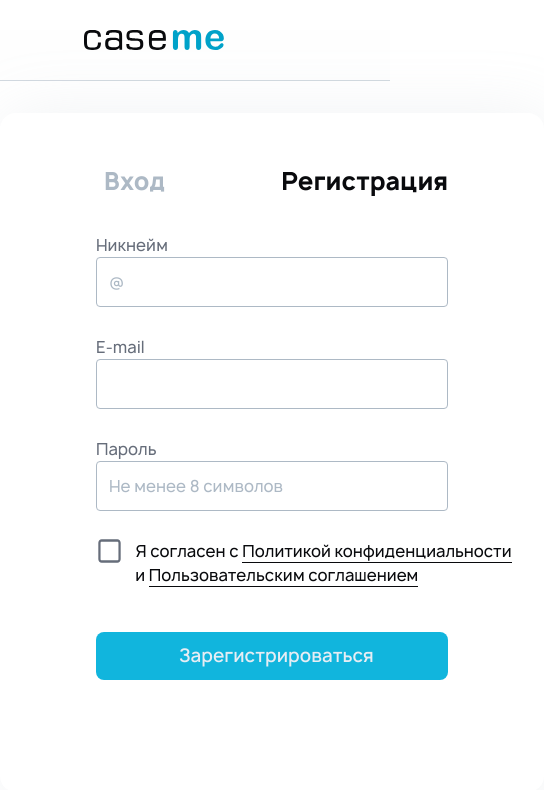
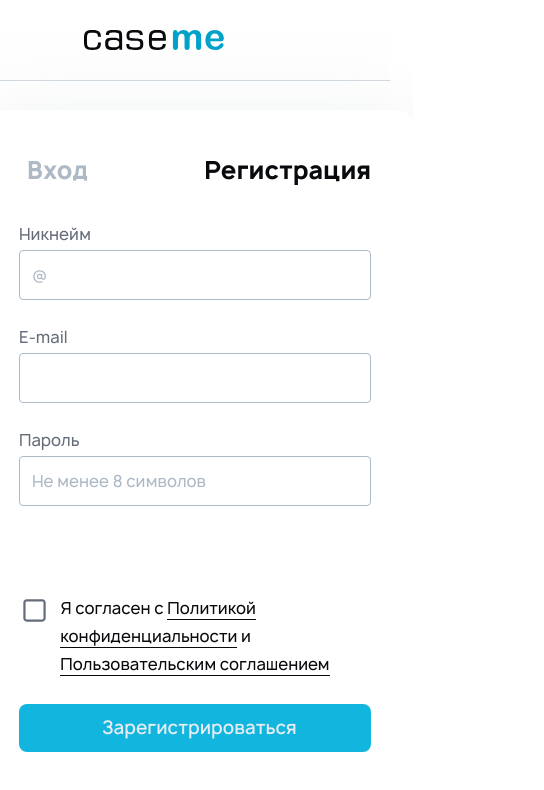
Before and after one commit to VadimVolkovsky/case_me, a React (Create React App) app in the folder frontend/case_me/: page /signup in a window 390 px wide. Shown: the top 790 px of the page, 544 px wide, since content can reach past the window. Built offline with nearby package versions, Linux system fonts and the light colour scheme.

Commit message:
feat: register-adaptive

```diff
--- a/frontend/case_me/src/components/Checkbox/Checkbox.css
+++ b/frontend/case_me/src/components/Checkbox/Checkbox.css
@@ -13,7 +13,7 @@
   display: inline-block;
   width: 23.33px;
   height: 23.33px;
-  margin: 0px 14px 24px 2px;
+  margin: 0px 14px 51px 2px;
   cursor: pointer;
 }
 
--- a/frontend/case_me/src/components/PrivacyPolicy/PrivacyPolicy.css
+++ b/frontend/case_me/src/components/PrivacyPolicy/PrivacyPolicy.css
@@ -8,6 +8,24 @@
   color: #000000;
   line-height: 24px;
   text-align: left;
+}
+
+@media (max-width: 1024px) {
+  .content {
+    max-width: 732px;
+  }
+}
+
+@media (max-width: 768px) {
+  .content {
+    max-width: 728px;
+  }
+}
+
+@media (max-width: 360px) {
+  .content {
+    max-width: 328px;
+  }
 }
 
 .title {
--- a/frontend/case_me/src/components/Register/Register.css
+++ b/frontend/case_me/src/components/Register/Register.css
@@ -4,17 +4,56 @@
 }
 
 .registration {
-  max-width: 544px;
-  margin: 32px auto 0;
-  padding: 48px 96px 56px;
+  min-width: 544px;
+  height: 660px;
+  margin: 16px auto 0;
+  padding: 48px 0 0;
   box-shadow: 5px 5px 70px rgba(173, 185, 197, 0.2);
   border-radius: 16px;
 }
 
+@media (min-height: 814px) {
+  .registration {
+    margin-top: 40px;
+    position: absolute;
+    top: 50%;
+    left: 50%;
+    transform: translate(-50%, -50%);
+  }
+}
+
+@media (max-width: 768px) {
+  .registration {
+    height: 656px;
+  }
+}
+
+@media (max-width: 600px) {
+  .registration {
+    min-width: 436px;
+  }
+}
+
+@media (max-width: 360px) {
+  .registration {
+    min-width: 328px;
+    height: 640px;
+  }
+}
+
 .registration__info {
   max-width: 352px;
+  height: 348px;
   margin: 0 auto;
   box-sizing: border-box;
+  position: relative;
+}
+
+@media (max-width: 360px) {
+  .registration__info {
+    max-width: 288px;
+    height: 284px;
+  }
 }
 
 .registration__links {
@@ -26,6 +65,12 @@
   justify-content: space-between;
 }
 
+@media (max-width: 1024px) {
+  .registration__links {
+    padding-top: 0;
+  }
+}
+
 .registration__link {
   text-decoration: none;
   font-weight: 800;
@@ -34,6 +79,12 @@
   color: #ADB9C5;
   margin: 0;
   padding: 0 0 0 8px;
+}
+
+@media (max-width: 360px) {
+  .registration__link {
+    font-size: 22px;
+  }
 }
 
 .registration__link_active {
@@ -73,7 +124,7 @@
   border-radius: 4px;
   height: 48px;
   padding: 0 0 0 12px;
-  margin: 0 0 28px 0;
+  margin: 4px 0 25px 0;
 }
 
 .registration__input::placeholder {
@@ -99,27 +150,48 @@
 }
 
 .registration__checkbox-form {
+  position: absolute;
+  bottom: -172px;
+  right: 0;
   display: flex;
   flex-direction: row;
   margin: 0;
   padding: 0;
+  max-width: 350px;
+}
+
+@media (max-width: 360px) {
+  .registration__checkbox-form {
+    max-width: 291px;
+    bottom: -231px;
+
+  }
 }
 
 .registration__policy-text {
   color: #090A0D;
   font-weight: 500;
   font-size: 16px;
-  line-height: 24px;
+  line-height: 28px;
   margin: 0;
   padding: 0;
-  min-width: 389px;
+  min-width: 350px;
   text-align: left;
 }
 
+@media (max-width: 360px) {
+  .registration__policy-text {
+    font-weight: 400;
+    font-size: 14px;
+    line-height: 24px;
+    min-width: 221px;
+  }
+}
+
 .registration__policy-link {
-border-bottom: 1px solid #090A0D;
-text-decoration: none;
-color: #090A0D;
+  border-bottom: 1px solid #090A0D;
+  text-decoration: none;
+  color: #090A0D;
 }
 
 .registration__policy-link:hover {
@@ -165,16 +237,29 @@ color: #090A0D;
 }
 
 .registration__submit-button {
+  position: absolute;
+  bottom: -246px;
+  right: 0;
   font-weight: 600;
   font-size: 18px;
   line-height: 24px;
   color: #E6EDF4;
   background: #11B5DD;
-  max-width: 100%;
+  max-width: 352px;
   padding: 12px 83px;
-  margin: 45px 0 56px;
+  margin: 30px 0 0;
   border-radius: 8px;
   border: none;
+}
+
+@media (max-width: 360px) {
+  .registration__submit-button {
+    bottom: -307px;
+    max-width: 288px;
+    padding: 12px 62.5px;
+    font-size: 16px;
+    font-weight: 500;
+  }
 }
 
 .registration__submit-button_disabled {
--- a/frontend/case_me/src/components/Register/Register.js
+++ b/frontend/case_me/src/components/Register/Register.js
@@ -82,14 +82,15 @@ function Register() {
   }
 
   // функция для валидации инпута пароля
+  const passwordRegex = /^[a-zA-Z0-9_-]+$/;
+
   const passwordHandler = (e) => {
     setPassword(e.target.value);
-    if (e.target.value.length < 8 || e.target.value.length > 50) {
-      setPasswordError('Длина пароля не может быть меньше 8 и больше 50 символов');
-      if (!e.target.value) {
-        setPasswordError('Поле не может быть пустым');
-      }
-    } else {
+    if (!e.target.value) {
+      setPasswordError('Поле не может быть пустым');
+    } else if (e.target.value.length < 8 || e.target.value.length > 50 || !passwordRegex.test(e.target.value)) {
+      setPasswordError('Только латиница (a-z), цифры (0-9), символы (_-), не меньше 8 и не больше 50 символов');
+    } else  {
       setPasswordError('');
     }
   }
@@ -187,6 +188,7 @@ function Register() {
                 ${passwordError === 'Длина пароля не может быть меньше 8 и больше 50 символов' ? 'registration__input-error-big' : ''}`}>{passwordError}</span>}
               </div>
 
+
               <div className="registration__checkbox-form">
                 <Checkbox
                   onChange={e => checkboxHandler(e)}
--- a/frontend/case_me/src/components/UserAgreement/UserAgreement.css
+++ b/frontend/case_me/src/components/UserAgreement/UserAgreement.css
@@ -8,6 +8,23 @@
   color: #000000;
   line-height: 24px;
   text-align: left;
+}
+
+@media (max-width: 1024px) {
+  .content {
+    max-width: 732px;
+  }
+}
+
+@media (max-width: 768px) {
+  .content {
+    max-width: 728px;
+  }
+}
+@media (max-width: 360px) {
+  .content {
+    max-width: 328px;
+  }
 }
 
 .title {
```
